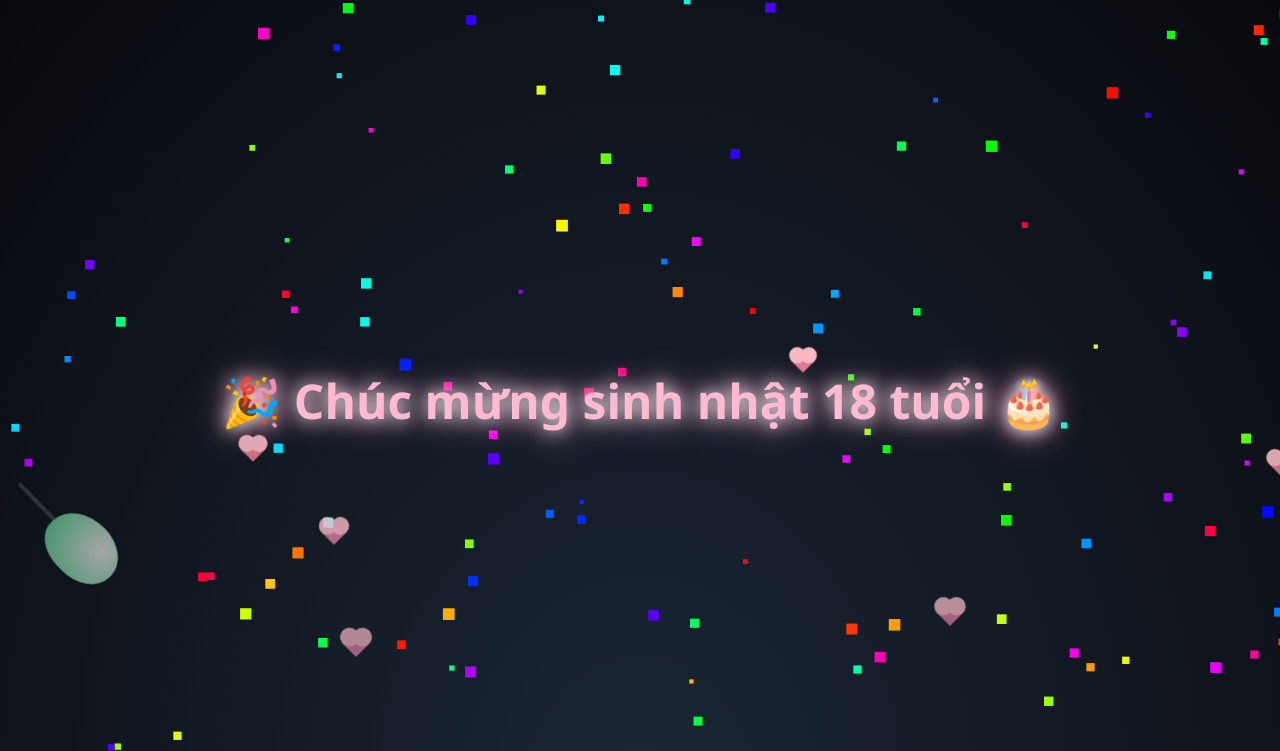
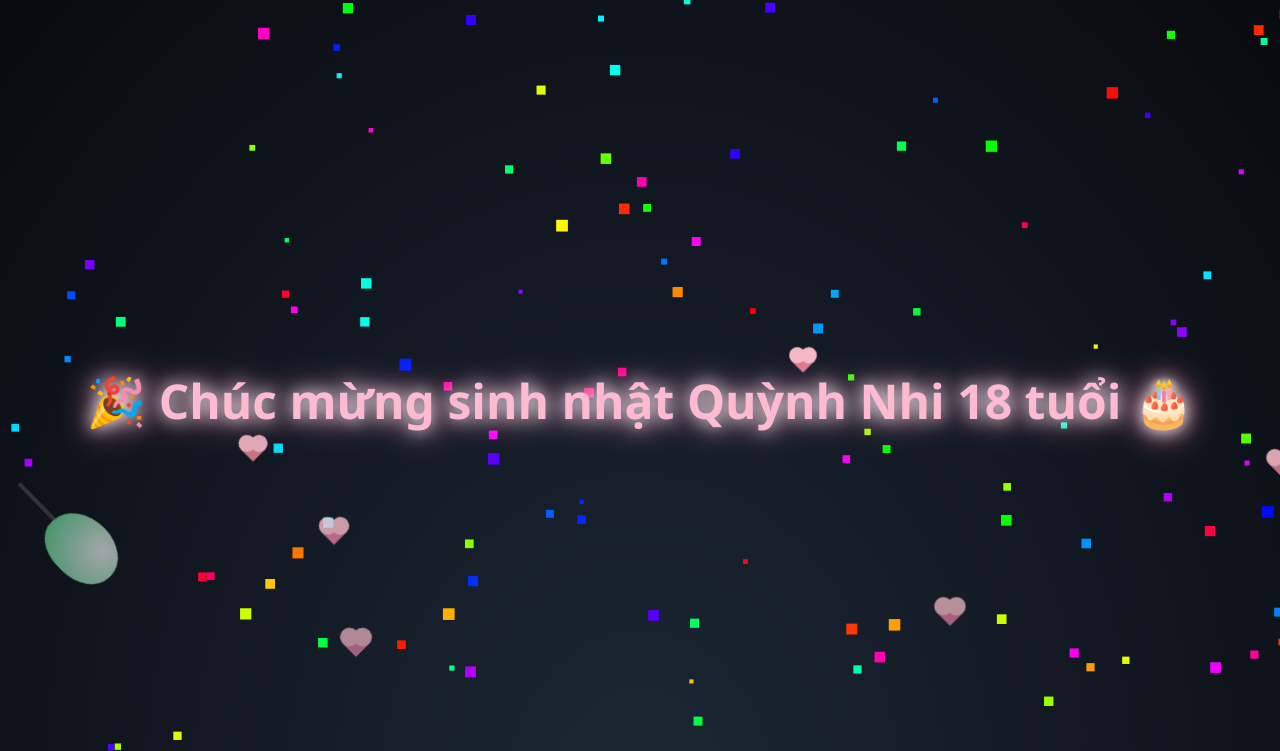
Before and after one commit to phacko11/quynhnhi, a plain HTML site: page index.html in a window 1280 px wide. Shown: the top 751 px of the page. Drawn offline with Linux system fonts and the light colour scheme.

Commit message:
Update index.html

```diff
--- a/index.html
+++ b/index.html
@@ -3,7 +3,7 @@
 <head>
   <meta charset="UTF-8">
   <meta name="viewport" content="width=device-width, initial-scale=1.0">
-  <title>Happy 18th Birthday</title>
+  <title>Sinh nhật cục dàng</title>
   <style>
     body {
       margin: 0;
@@ -82,7 +82,7 @@
   </style>
 </head>
 <body>
-  <h1>🎉 Chúc mừng sinh nhật 18 tuổi 🎂</h1>
+  <h1>🎉 Chúc mừng sinh nhật Quỳnh Nhi 18 tuổi 🎂</h1>
   <canvas id="confetti"></canvas>
   <audio id="bg-music" autoplay loop>
     <source src="phepmau.mp3" type="audio/mpeg">
```
